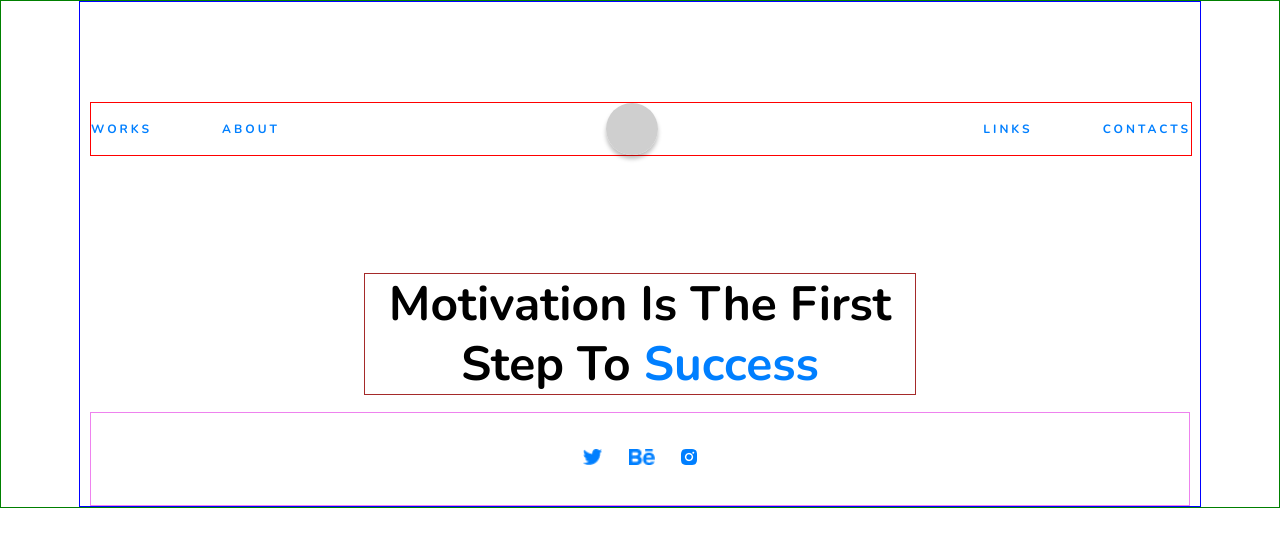
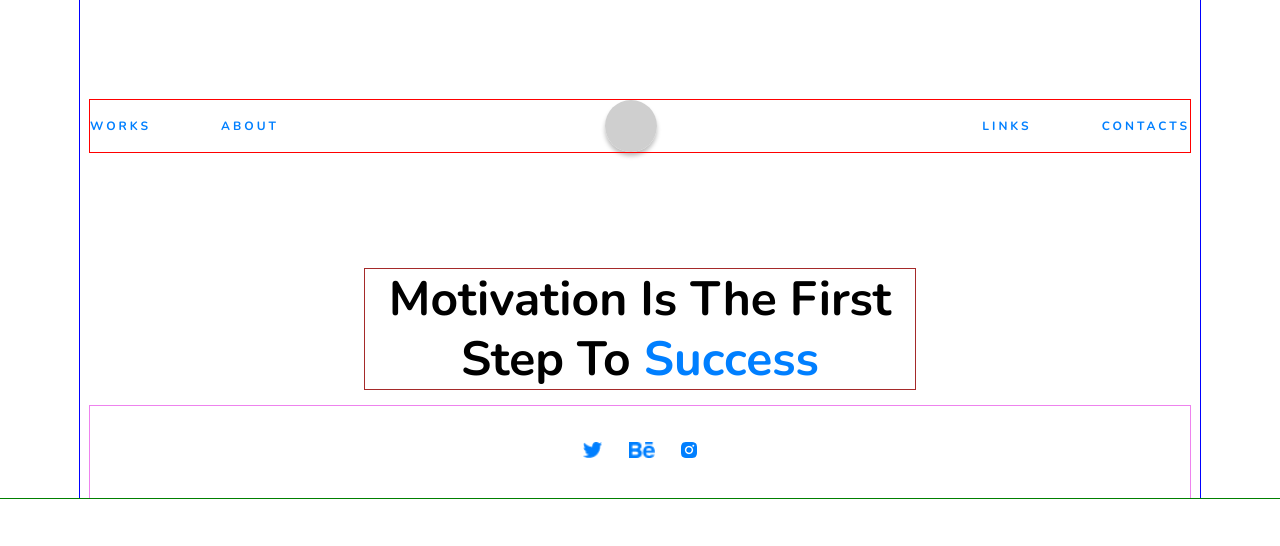
Before and after one commit to alekseykantov/portfolio, a plain HTML site: page index.html in a window 1280 px wide. Drawn offline with nearby package versions, Linux system fonts and the light colour scheme.

Commit message:
Used outlines instead of borders.

```diff
--- a/css/style.css
+++ b/css/style.css
@@ -6,7 +6,7 @@
 .page {
   font-family: 'Nunito', Arial, sans-serif;
   font-style: normal;
-  border: 1px solid green;
+  outline: 1px solid green;
 }
 
 .page__content {
@@ -21,7 +21,7 @@
   padding-left: 10px;
   padding-right: 10px;
   padding-bottom: 0;
-  border: 1px solid blue;
+  outline: 1px solid blue;
 }
 
 .page__header {
@@ -30,7 +30,7 @@
   margin-left: auto;
   margin-right: auto;
   margin-bottom: 100px;
-  border: 1px solid red;
+  outline: 1px solid red;
 }
 
 .page__list {
@@ -105,7 +105,7 @@
   font-weight: bold;
   text-align: center;
   order: 2;
-  border: 1px solid brown;
+  outline: 1px solid brown;
 }
 
 .blue-text {
@@ -145,5 +145,5 @@
 
 .page__main {
   order: 3;
-  border: 1px solid violet;
+  outline: 1px solid violet;
 }
```
